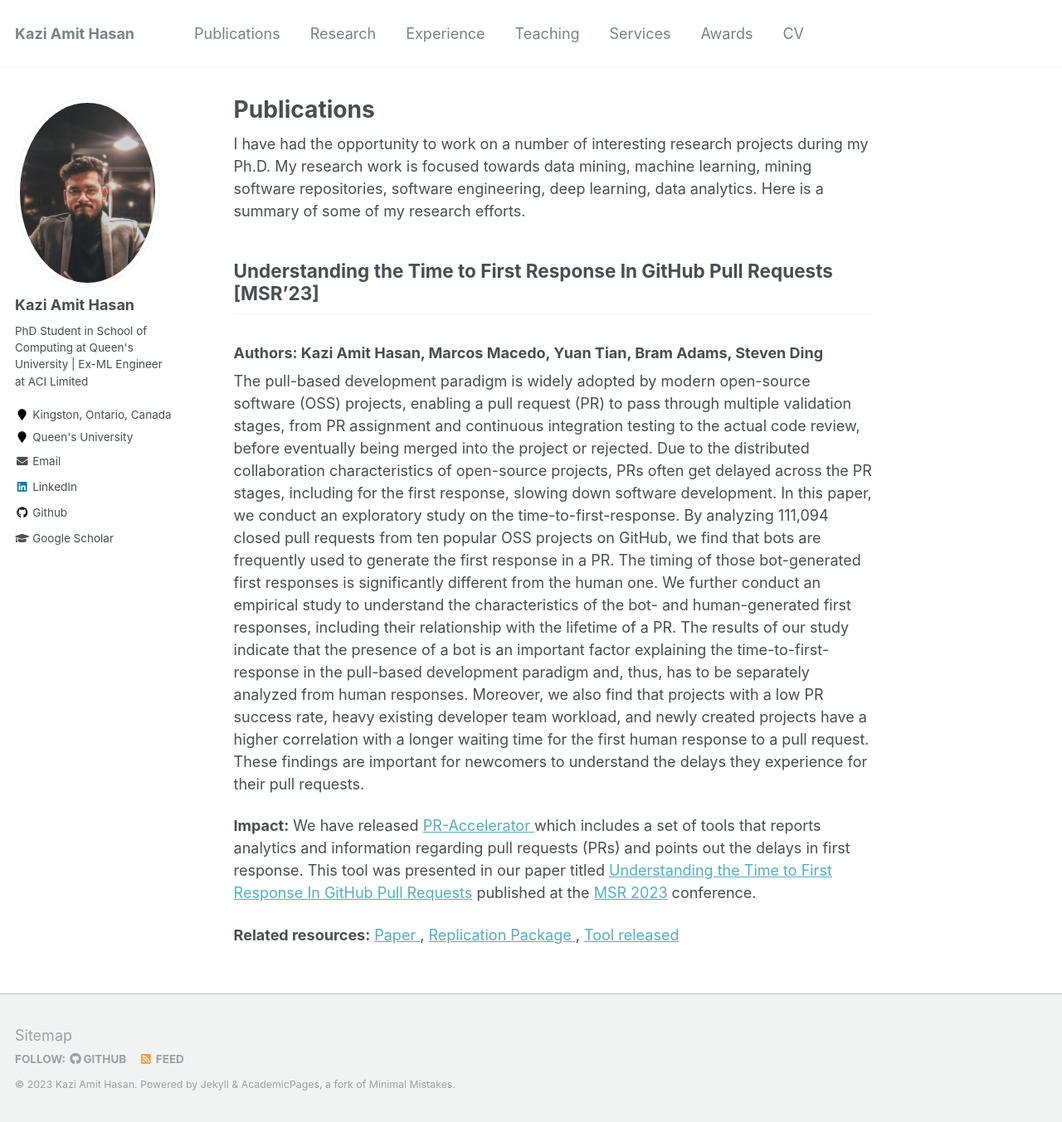
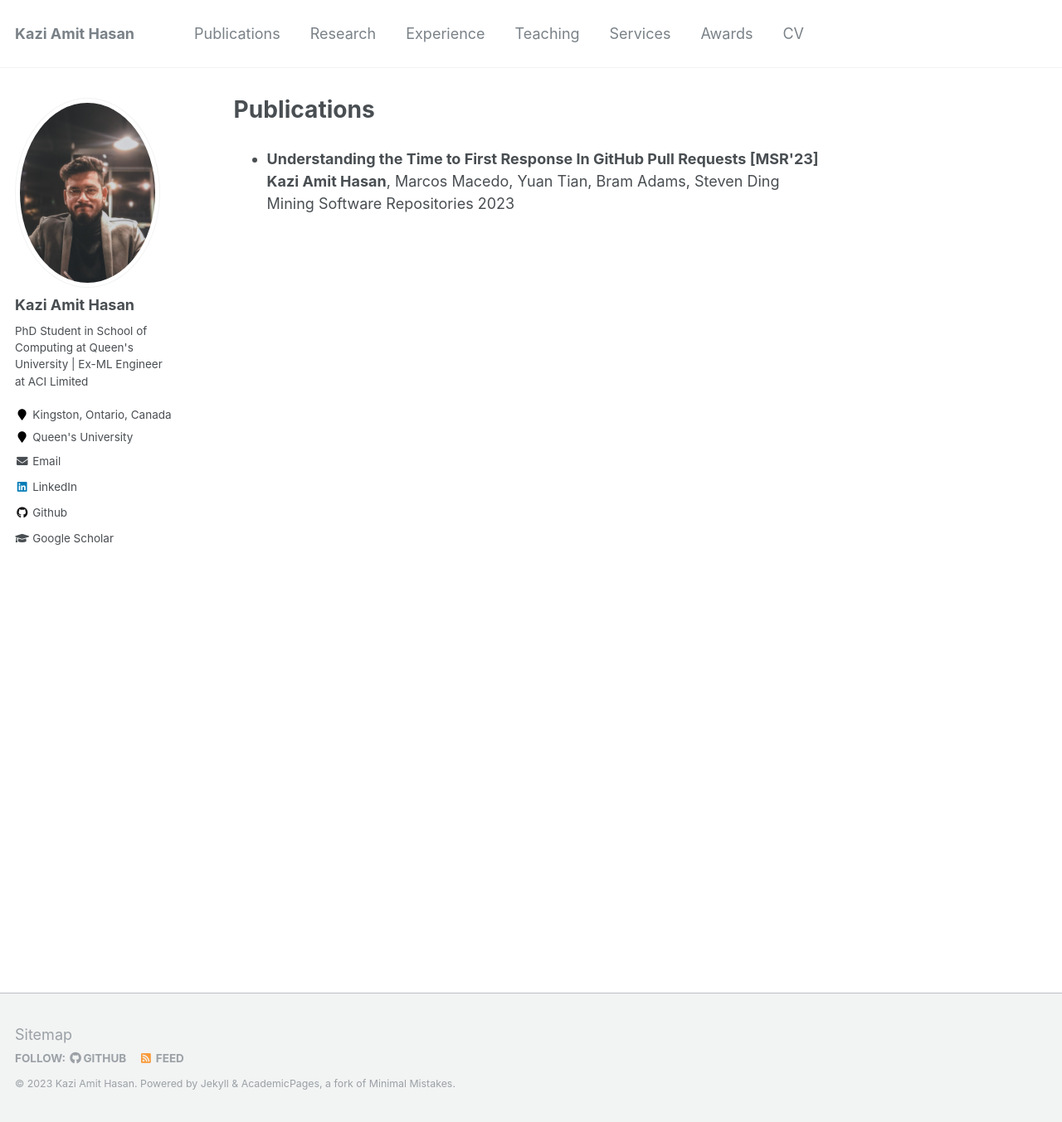
Before and after one commit to KaziAmitHasan/kaziamithasan.github.io, a Jekyll site: the page built from _pages/publications.md, in a window 1280 px wide and 1353 px high. Shown: the whole window at 83% size. Built offline with Jekyll 4.4.1, drawn with Linux system fonts in a browser that asks for light colours.

Commit message:
info updated

```diff
--- a/_pages/publications.md
+++ b/_pages/publications.md
@@ -3,29 +3,12 @@
 permalink: /publications/
 ---
 
-I have had the opportunity to work on a number of interesting research projects during my Ph.D. My research work is focused towards data mining, machine learning, mining software repositories, software engineering, deep learning, data analytics. Here is a summary of some of my research efforts.
-
-
-## Understanding the Time to First Response In GitHub Pull Requests [MSR'23]
-### Authors: Kazi Amit Hasan, Marcos Macedo, Yuan Tian, Bram Adams, Steven Ding
-
-The pull-based development paradigm is widely adopted by modern open-source software
-(OSS) projects, enabling a pull request (PR) to pass through multiple validation stages, from PR
-assignment and continuous integration testing to the actual code review, before eventually being merged
-into the project or rejected. Due to the distributed collaboration characteristics of open-source
-projects, PRs often get delayed across the PR stages, including for the first response, slowing down
-software development. In this paper, we conduct an exploratory study on the time-to-first-response. By analyzing 111,094
-closed pull requests from ten popular OSS projects on GitHub, we find that bots are frequently used to
-generate the first response in a PR. The timing of those bot-generated first responses is significantly
-different from the human one. We further conduct an empirical study to understand the characteristics of
-the bot- and human-generated first responses, including their relationship with the lifetime of a PR.
-The results of our study indicate that the presence of a bot is an important factor explaining the
-time-to-first-response in the pull-based development paradigm and, thus, has to be separately analyzed
-from human responses. Moreover, we also find that projects with a low PR success rate, heavy existing
-developer team workload, and newly created projects have a higher correlation with a longer waiting time
-for the first human response to a pull request. These findings are important for newcomers to understand
-the delays they experience for their pull requests.
-
-**Impact:** We have released <a href = 'https://github.com/RISElabQueens/PR-Accelerator'> PR-Accelerator </a> which includes a set of tools that reports analytics and information regarding pull requests (PRs) and points out the delays in first response. This tool was presented in our paper titled [Understanding the Time to First Response In GitHub Pull Requests](https://arxiv.org/abs/2304.08426) published at the [MSR 2023](https://conf.researchr.org/home/msr-2023) conference.
-
-**Related resources:** <a href = 'https://arxiv.org/abs/2304.08426'> Paper </a>, <a href = '#'> Replication Package </a>, <a href = 'https://github.com/RISElabQueens/PR-Accelerator'> Tool released </a>
+<ul>
+	<li><b> Understanding the Time to First Response In GitHub Pull Requests [MSR'23]</b>
+			<br/>
+			<b>Kazi Amit Hasan</b>, Marcos Macedo, Yuan Tian, Bram Adams, Steven Ding
+			<br/>
+			Mining Software Repositories 2023
+			<br/>
+	</li>
+</ul>
```
Also changed, not shown: _pages/research.md (added, +31 -0 lines).
